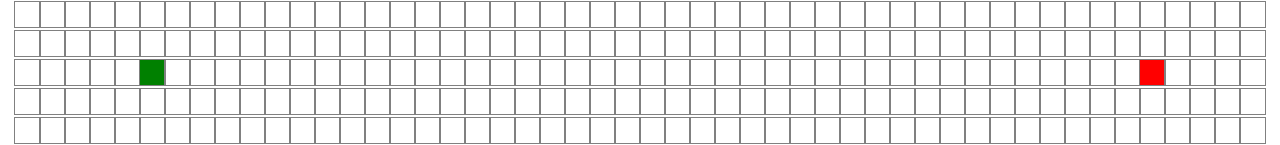
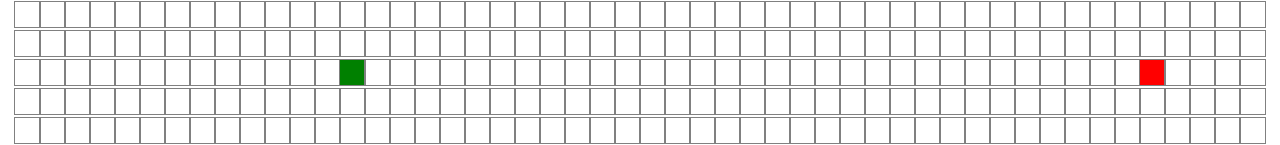
Before and after one commit to ChristopherChau/PathFindingVisualizer, a React (Create React App) app: page / in a window 1280 px wide. Shown: the part 352-497 px from the top of the page. Built offline with nearby package versions, Linux system fonts and the light colour scheme.

Commit message:
Animated dijkstras

```diff
--- a/src/App.css
+++ b/src/App.css
@@ -2,7 +2,6 @@ body{
   margin: 100px 0 0;
   white-space: nowrap; /* Prevent line breaks */
   overflow-x: auto;   /* Add horizontal scrolling when needed */
-  white-space: nowrap;
 }
 
 .App {
--- a/src/PathFindingVisualizer/Node/Node.jsx
+++ b/src/PathFindingVisualizer/Node/Node.jsx
@@ -13,8 +13,8 @@ export default class Node extends Component{
 
 
   render() {
-    let {isFinish, isStart, visited} = this.props;
-    let extraClassName = isFinish ? 'nodeFinish' : isStart ? 'nodeStart' : visited ? 'nodeVisited' :  '';
+    let {isFinish, isStart, isVisitedAgain} = this.props;
+    let extraClassName = isFinish ? 'nodeFinish' : isStart ? 'nodeStart' : isVisitedAgain ? 'nodeVisited' :  '';
     return(
       <>
          <div className={`node ${extraClassName}`}></div>
--- a/src/PathFindingVisualizer/PathFindingVisualizer.jsx
+++ b/src/PathFindingVisualizer/PathFindingVisualizer.jsx
@@ -1,13 +1,13 @@
 /* eslint-disable no-undef */
 /* eslint-disable no-unused-vars */
 import React, { Component } from 'react';
-import { dijsktra } from '../algorithms/dijkstras';
+import { dijkstra } from '../algorithms/dijkstras';
 import Node from './Node/Node';
 
 const FINISH_NODE_ROW = 10;
 const FINISH_NODE_COL = 45;
 const START_NODE_ROW = 10;
-const START_NODE_COL = 5;
+const START_NODE_COL = 13;
 export default class PathFindingVisualizer extends Component {
 
   constructor(props) {
@@ -21,19 +21,19 @@ export default class PathFindingVisualizer extends Component {
     this.setState({ nodes: grid });
   }
 
-  animateDijkstras(visitedNodesInOrder){
-    for (let i = 0; i < visitedNodesInOrder.length; i++){
+  animateDijkstras(visitedNodesInOrder) {
+    for (let i = 0; i < visitedNodesInOrder.length; i++) {
+      let node = visitedNodesInOrder[i]; // Create a new variable for each iteration
       setTimeout(() => {
-        let node = visitedNodesInOrder[i];
         const newGrid = this.state.nodes.slice();
-        let newNode = {...node, visited: true};
+        let newNode = { ...node, isVisitedAgain: true };
         newGrid[node.row][node.col] = newNode;
-
-        // Update the nodes in the state with the newGrid
+        // console.log(newGrid);
         this.setState({ nodes: newGrid });
-      }, 100 * i); // Reduced delay for smoother animation
+      }, 50 * i); // Increased delay for smoother animation
     }
   }
+
 
 
   visualizeDijkstra() {
@@ -41,7 +41,7 @@ export default class PathFindingVisualizer extends Component {
     const startNode = nodes[START_NODE_ROW][START_NODE_COL];
     const finishNode = nodes[FINISH_NODE_ROW][FINISH_NODE_COL];
     startNode.distance = 0;
-    const visitedNodesInOrder = dijsktra(nodes,startNode,finishNode);
+    const visitedNodesInOrder = dijkstra(nodes,startNode,finishNode);
     this.animateDijkstras(visitedNodesInOrder);
   }
 
@@ -57,7 +57,7 @@ export default class PathFindingVisualizer extends Component {
           {nodes.map((row,rowIndex) => {
             return <div key={rowIndex}>
               {row.map((node, nodeIndex) => {
-                let {isStart, isFinish, visited, row, col} = node;
+                let {isStart, isFinish, visited, row, col, isVisitedAgain} = node;
                 return(
                   <Node
                     key={nodeIndex}
@@ -66,6 +66,7 @@ export default class PathFindingVisualizer extends Component {
                     isStart = {isStart}
                     isFinish = {isFinish}
                     visited = {visited}
+                    isVisitedAgain = {isVisitedAgain}
                   ></Node>
                 )
               })}
@@ -98,5 +99,6 @@ const createNode = (row,col) => {
     distance: Infinity,
     visited: false,
     previousNode: null,
+    isVisitedAgain: false,
   };
 };
--- a/src/algorithms/dijkstras.js
+++ b/src/algorithms/dijkstras.js
@@ -1,8 +1,7 @@
 /* eslint-disable no-unused-vars */
 // import helpers from './helper';
 
-export function dijsktra(grid, start, finish){
-  let count = 0;
+export function dijkstra(grid, start, finish){
   const visitedNodesInOrder = [];
   start.distance = 0;
   const unvisitedNodes = getAllNodes(grid);
@@ -11,14 +10,10 @@ export function dijsktra(grid, start, finish){
     const closestNode = unvisitedNodes.shift();
     if (closestNode.distance === Infinity) return visitedNodesInOrder;
     closestNode.visited = true;
-
-
-
     visitedNodesInOrder.push(closestNode);
     if (closestNode === finish) return visitedNodesInOrder;
     updateUnvisitedNeighbors(closestNode, grid);
   }
-
 
 }
 
```
